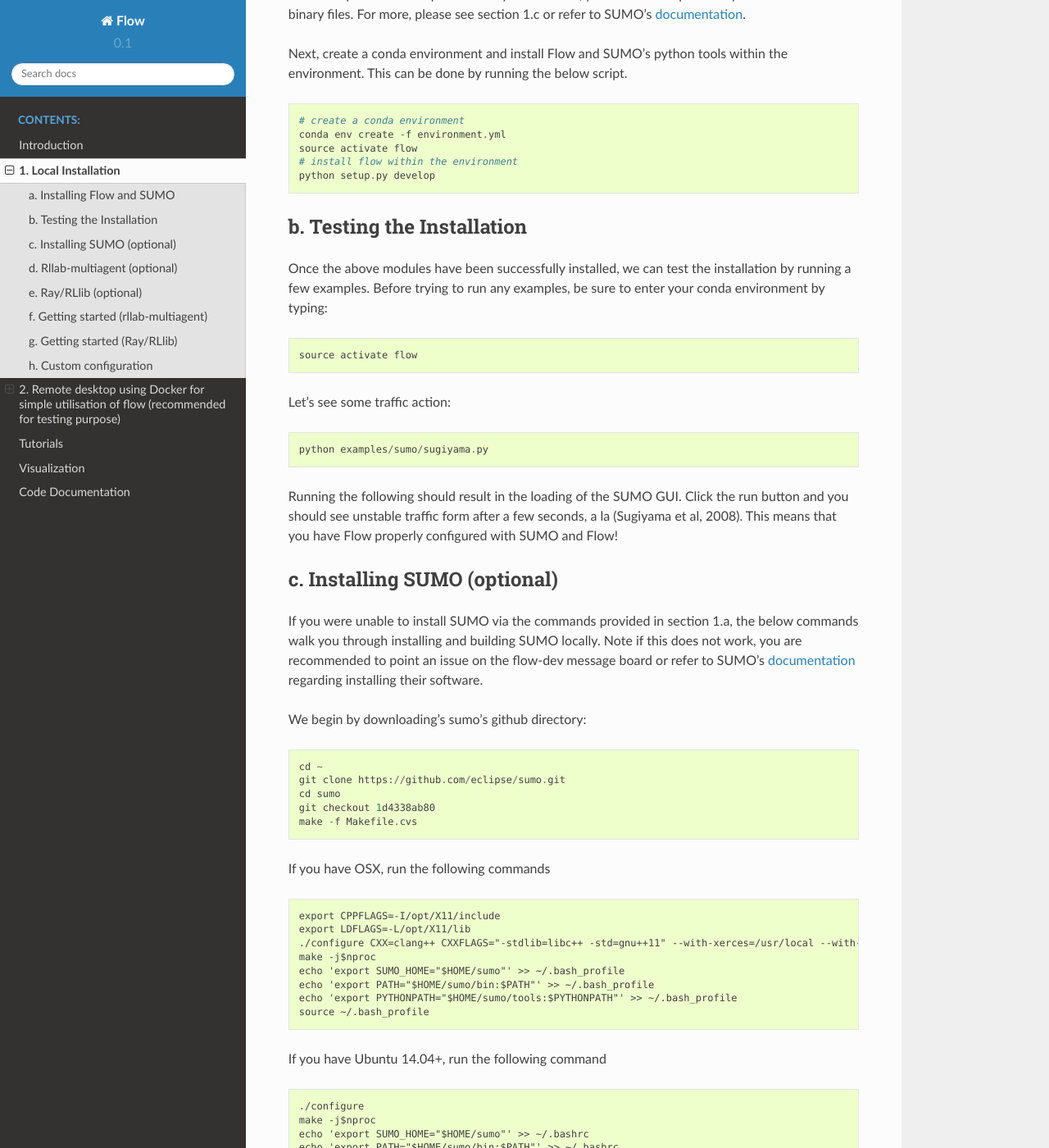
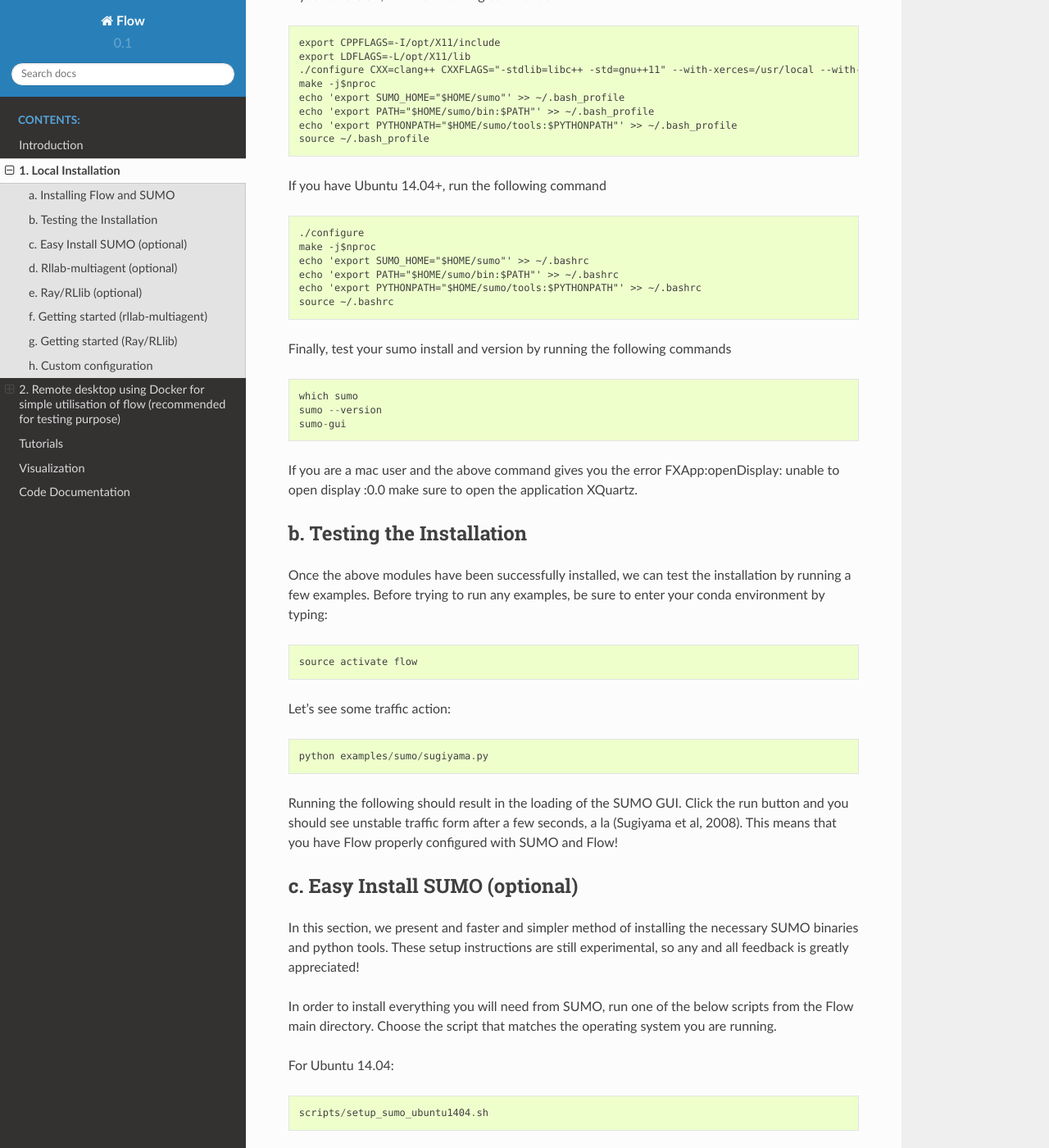
Before and after one commit to flow-project/flow, a Sphinx documentation site: the page built from docs/source/flow_setup.rst, in a window 1280 px wide and 1400 px high, scrolled down 1713 px. Shown: the whole window at 82% size. Built offline with Sphinx 7.4.7 and the Read the Docs theme 2.0.0, drawn with Linux system fonts in a browser that asks for light colours; formulas are drawn with MathJax 3; some of the changed text lies outside the part shown.

Commit message:
flipped sumo installation instructions

```diff
--- a/docs/source/flow_setup.rst
+++ b/docs/source/flow_setup.rst
@@ -27,42 +27,9 @@
 to support the traffic simulator used in modeling the dynamics of traffic
 networks: SUMO.
 
-In order to install the binary files need to run SUMO, run one of the below
-scripts from the Flow main directory. Choose the script that matches the
-operating system you are running.
-
-For Ubuntu 14.04:
-
-::
-
-    scripts/setup_sumo_ubuntu1404.sh
-
-For Ubuntu 16.04:
-
-::
-
-    scripts/setup_sumo_ubuntu1604.sh
-
-For Ubuntu 18.04:
-
-::
-
-    scripts/setup_sumo_ubuntu1804.sh
-
-For Mac:
-
-::
-
-    scripts/setup_sumo_osx.sh
-
-If you are using an unsupported operating system (e.g. Arch Linux), or the
-binaries provided by the above scripts are no compatible with your machine, you
-will have to personally build the SUMO binary files. For more, please see
-section 1.c or refer to SUMO's
-`documentation <http://sumo.dlr.de/wiki/Installing/Linux_Build>`_.
-
-Next, create a conda environment and install Flow and SUMO's python tools
-within the environment. This can be done by running the below script.
+We begin by creating a conda environment and installing Flow and its
+dependencies within the environment. This can be done by running the below
+script.
 
 ::
 
@@ -72,38 +39,14 @@
     # install flow within the environment
     python setup.py develop
 
-
-b. Testing the Installation
-===========================
-
-Once the above modules have been successfully installed, we can test the
-installation by running a few examples. Before trying to run any examples, be
-sure to enter your conda environment by typing:
-
-::
-
-    source activate flow
-
-Let’s see some traffic action:
-
-::
-
-    python examples/sumo/sugiyama.py
-
-Running the following should result in the loading of the SUMO GUI.
-Click the run button and you should see unstable traffic form after a
-few seconds, a la (Sugiyama et al, 2008). This means that you have Flow
-properly configured with SUMO and Flow!
-
-c. Installing SUMO (optional)
-=============================
-
-If you were unable to install SUMO via the commands provided in section 1.a,
-the below commands walk you through installing and building SUMO locally. Note
+Next, we install the necessary SUMO binaries and python tools. The below
+commands walk you through installing and building SUMO locally. Note that
 if this does not work, you are recommended to point an issue on the flow-dev
 message board or refer to SUMO's
 `documentation <http://sumo.dlr.de/wiki/Installing/Linux_Build>`_ regarding
-installing their software.
+installing their software. In additional, if you are interested in trying a
+simpler and faster set of experimental setup instructions involving installing
+pre-compiled binaries, we refer you to section 1.c.
 
 We begin by downloading's sumo's github directory:
 
@@ -148,6 +91,69 @@
     sumo-gui
 
 If you are a mac user and the above command gives you the error FXApp:openDisplay: unable to open display :0.0 make sure to open the application XQuartz.
+
+b. Testing the Installation
+===========================
+
+Once the above modules have been successfully installed, we can test the
+installation by running a few examples. Before trying to run any examples, be
+sure to enter your conda environment by typing:
+
+::
+
+    source activate flow
+
+Let’s see some traffic action:
+
+::
+
+    python examples/sumo/sugiyama.py
+
+Running the following should result in the loading of the SUMO GUI.
+Click the run button and you should see unstable traffic form after a
+few seconds, a la (Sugiyama et al, 2008). This means that you have Flow
+properly configured with SUMO and Flow!
+
+c. Easy Install SUMO (optional)
+===============================
+
+In this section, we present and faster and simpler method of installing the
+necessary SUMO binaries and python tools. These setup instructions are still
+experimental, so any and all feedback is greatly appreciated!
+
+In order to install everything you will need from SUMO, run one of the below
+scripts from the Flow main directory. Choose the script that matches the
+operating system you are running.
+
+For Ubuntu 14.04:
+
+::
+
+    scripts/setup_sumo_ubuntu1404.sh
+
+For Ubuntu 16.04:
+
+::
+
+    scripts/setup_sumo_ubuntu1604.sh
+
+For Ubuntu 18.04:
+
+::
+
+    scripts/setup_sumo_ubuntu1804.sh
+
+For Mac:
+
+::
+
+    scripts/setup_sumo_osx.sh
+
+If you are using an unsupported operating system (e.g. Arch Linux), or the
+binaries provided by the above scripts are no compatible with your machine, you
+will have to personally build the SUMO binary files. For more, please see
+section 1.a or refer to SUMO's
+`documentation <http://sumo.dlr.de/wiki/Installing/Linux_Build>`_.
 
 
 d. Rllab-multiagent (optional)
```
Also changed, not shown: setup.py (+0 -10 lines), 4 other files.
